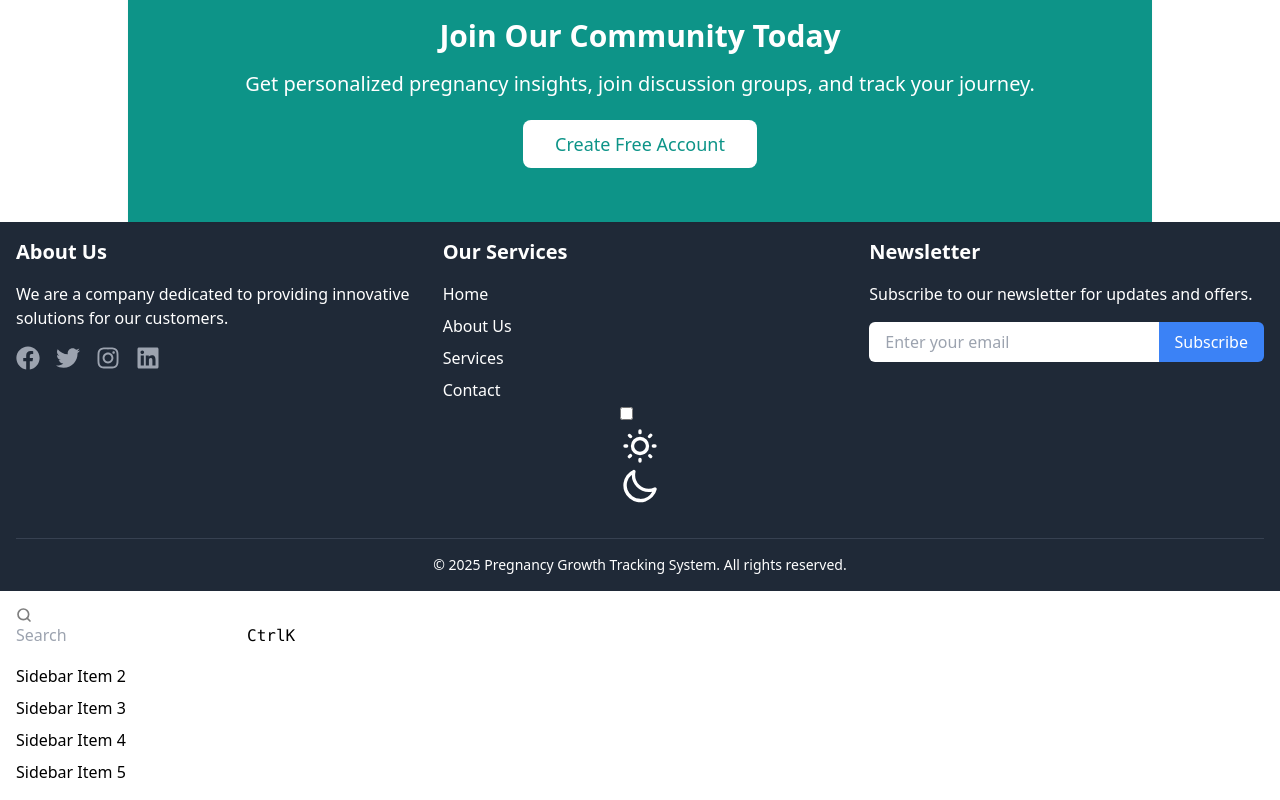
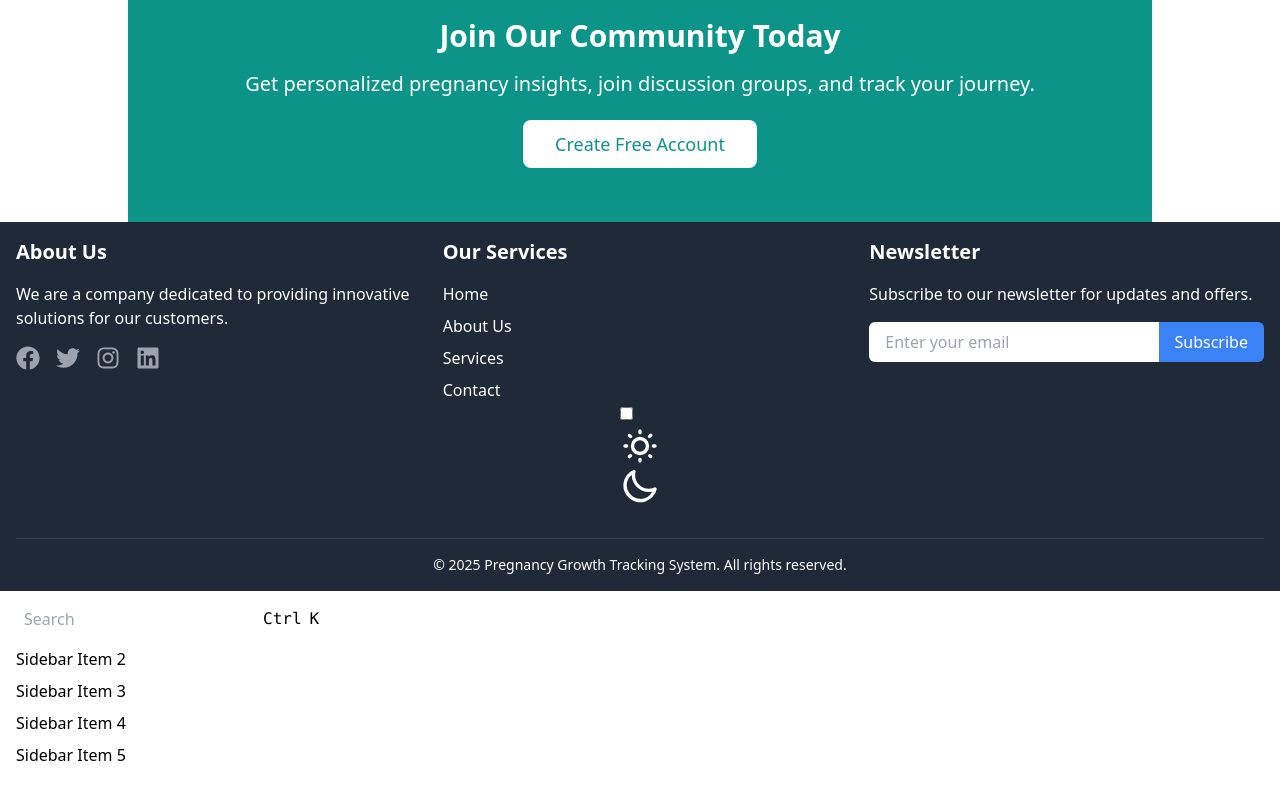
Before and after one commit to thanhdong06/PGSystem_FE, a React (Vite) app: page / in a window 1280 px wide. Shown: the part 2341-3141 px from the top of the page. Built offline with nearby package versions, Linux system fonts and the light colour scheme.

Commit message:
update shortcut key and function for sidebar and search

```diff
--- a/src/components/layout/Layout.jsx
+++ b/src/components/layout/Layout.jsx
@@ -1,13 +1,49 @@
-import { useState } from "react";
+import { useEffect, useRef, useState } from "react";
 import Navbar from "../Navbar/Navbar";
 import Sidebar from "../Sidebar/Sidebar";
+import { use } from "react";
 
 const Layout = ({ children }) => {
   const [drawerOpen, setDrawerOpen] = useState(false);
+  const searchInputRef = useRef(null);
+  const closeSidebarwithESC = useRef(null);
 
   const toggleDrawer = () => {
-    setDrawerOpen(!drawerOpen);
+    setDrawerOpen((prev) => !prev);
   };
+  // Ctrl + K short cut for search
+  useEffect(() => {
+    const handleShortcut = (event) => {
+      if (event.ctrlKey && event.key.toLowerCase() === "k") {
+        event.preventDefault();
+
+        setDrawerOpen(true);
+
+        setTimeout(() => {
+          if (searchInputRef.current) {
+            searchInputRef.current.focus();
+          }
+        }, 100);
+      }
+    };
+
+    document.addEventListener("keydown", handleShortcut);
+    return () => {
+      document.removeEventListener("keydown", handleShortcut);
+    };
+  }, []);
+  // ESC close Sidebar
+  useEffect(() => {
+    closeSidebarwithESC.current = (event) => {
+      if (event.key === "Escape") {
+        setDrawerOpen(false);
+      }
+    };
+    document.addEventListener("keydown", closeSidebarwithESC.current);
+    return () => {
+      document.removeEventListener("keydown", closeSidebarwithESC.current);
+    };
+  }, []);
 
   return (
     <div className="drawer">
@@ -27,7 +63,7 @@ const Layout = ({ children }) => {
       </div>
 
       {/* Sidebar Component */}
-      <Sidebar toggleDrawer={toggleDrawer} />
+      <Sidebar toggleDrawer={toggleDrawer} searchInputRef={searchInputRef} />
     </div>
   );
 };
--- a/src/components/sidebar/Sidebar.jsx
+++ b/src/components/sidebar/Sidebar.jsx
@@ -1,6 +1,6 @@
 import React from "react";
 
-const Sidebar = ({ toggleDrawer }) => {
+const Sidebar = ({ searchInputRef, toggleDrawer }) => {
   return (
     <div className="drawer-side">
       <label
@@ -9,10 +9,9 @@ const Sidebar = ({ toggleDrawer }) => {
         className="drawer-overlay"
       ></label>
       <ul className="menu bg-base-200 text-base-content min-h-full w-80 p-4">
-        {/*Sidebar content*/}
+        {/* Search Input */}
         <li>
-          <a onClick={toggleDrawer}>
-            <label className="input w-64">
+          <label className="input w-64 flex items-center gap-x-2">
             <svg
               className="h-[1em] opacity-50"
               xmlns="http://www.w3.org/2000/svg"
@@ -29,25 +28,23 @@ const Sidebar = ({ toggleDrawer }) => {
                 <path d="m21 21-4.3-4.3"></path>
               </g>
             </svg>
-              <input type="search" className="grow" placeholder="Search" />
+            <input
+              ref={searchInputRef}
+              type="search"
+              className="grow"
+              placeholder="Search"
+            />
             <kbd className="kbd kbd-sm">Ctrl</kbd>
             <kbd className="kbd kbd-sm">K</kbd>
           </label>
-          </a>
         </li>
+
+        {/* Sidebar Links */}
         <li className="flex flex-col gap-2 mt-4">
-          <a onClick={toggleDrawer} className="">
-            Sidebar Item 2
-          </a>
-          <a onClick={toggleDrawer} className="">
-            Sidebar Item 3
-          </a>
-          <a onClick={toggleDrawer} className="">
-            Sidebar Item 4
-          </a>
-          <a onClick={toggleDrawer} className="">
-            Sidebar Item 5
-          </a>
+          <a onClick={toggleDrawer}>Sidebar Item 2</a>
+          <a onClick={toggleDrawer}>Sidebar Item 3</a>
+          <a onClick={toggleDrawer}>Sidebar Item 4</a>
+          <a onClick={toggleDrawer}>Sidebar Item 5</a>
         </li>
       </ul>
     </div>
```
Lines whose indentation alone changed are shown as unchanged.
